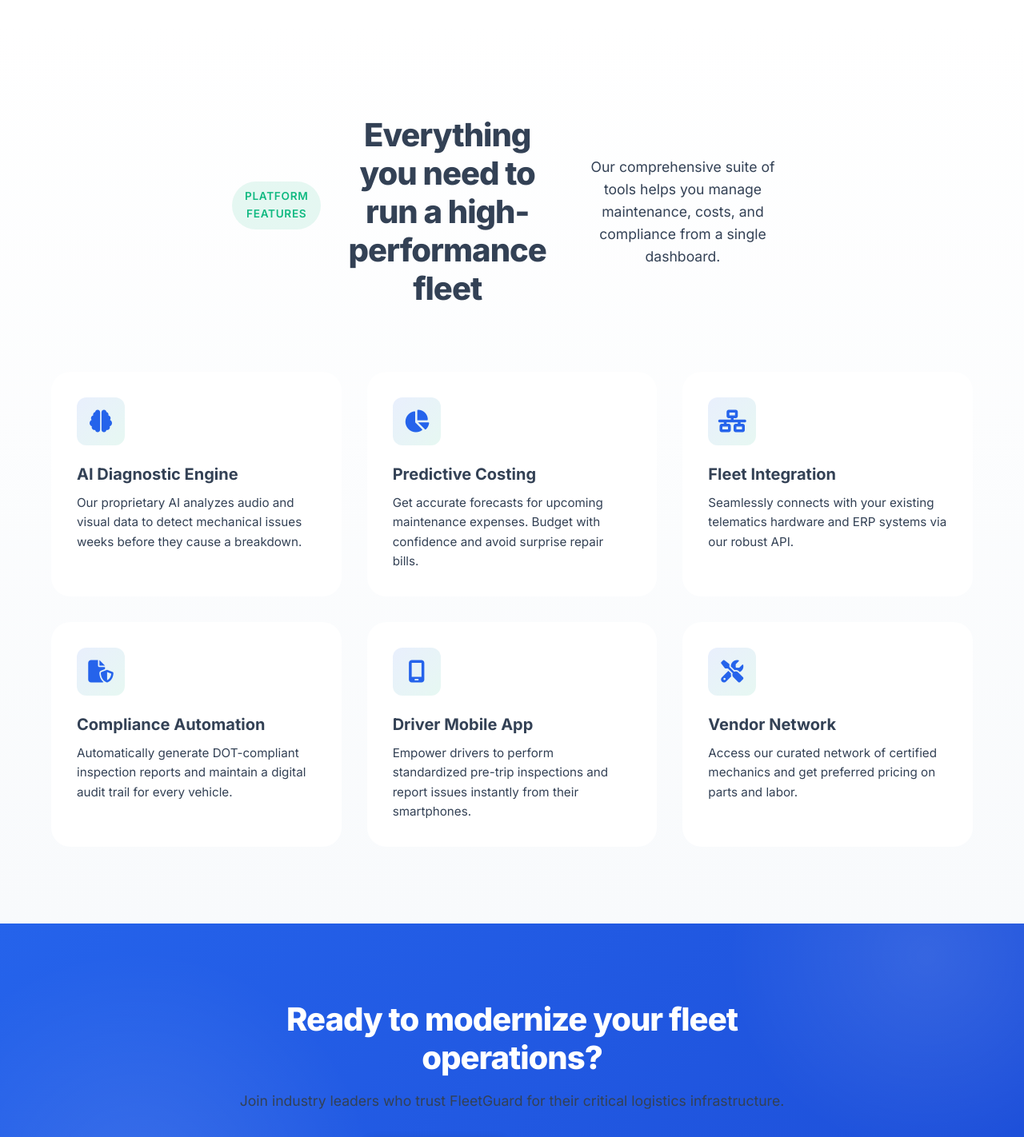
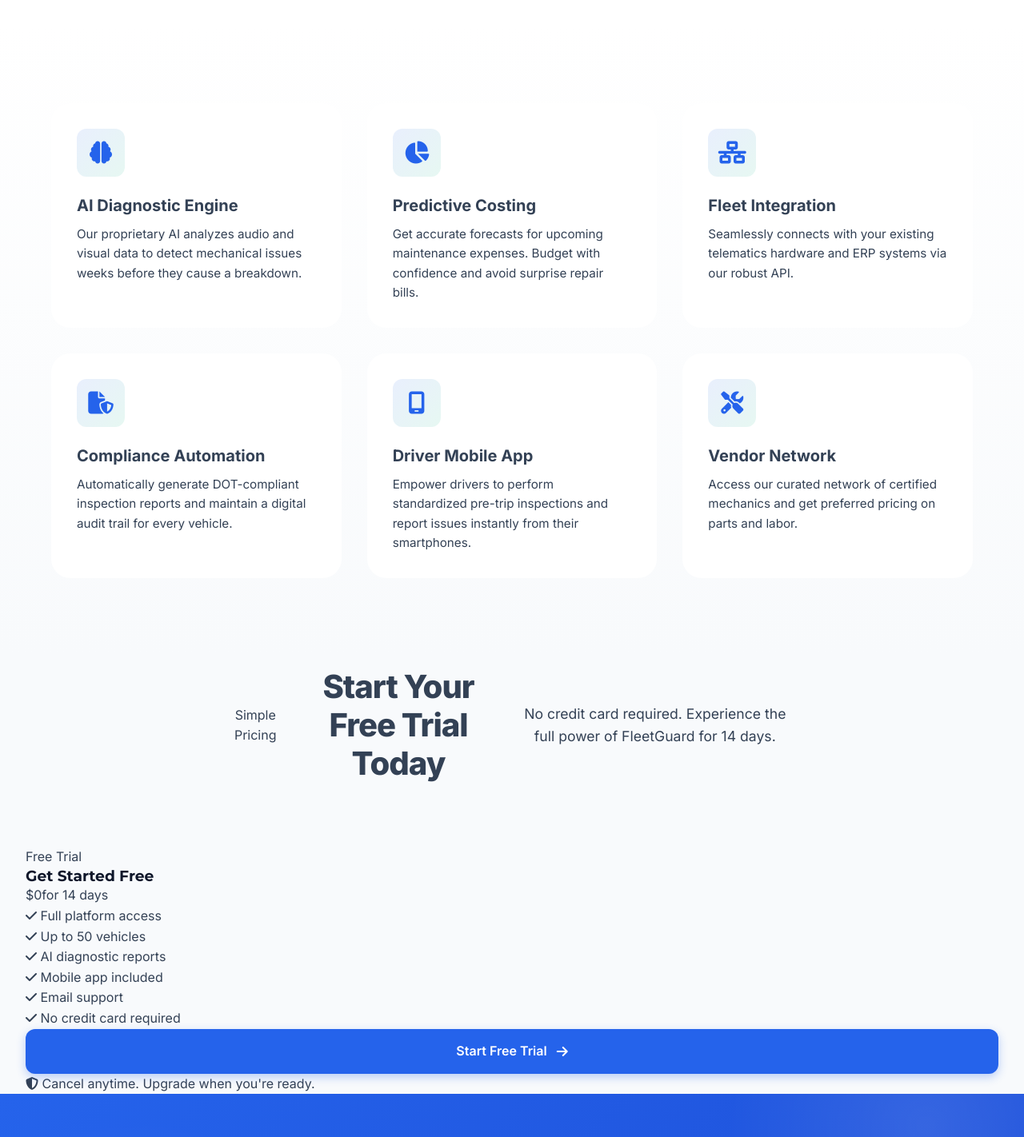
Before and after one commit to SoumyaEXE/FleetGuard, a Next.js app: page / in a window 1280 px wide. Shown: the part 1060-2482 px from the top of the page at 80% size. Built offline with nearby package versions, Linux system fonts and the light colour scheme.

Commit message:
Add pricing section and remove features section
Removed the features section and added a new pricing section with details about the free trial and its features.

```diff
--- a/app/page.js
+++ b/app/page.js
@@ -132,16 +132,6 @@ export default function Home() {
       {/* Features Section */}
       <section id="features" className="features">
         <div className="container">
-          <div className="section-title">
-            <span className="badge badge-green" style={{ marginBottom: '1rem' }}>
-              Platform Features
-            </span>
-            <h2>Everything you need to run a high-performance fleet</h2>
-            <p>
-              Our comprehensive suite of tools helps you manage maintenance, costs, and compliance from a single dashboard.
-            </p>
-          </div>
-
           <div className="feature-grid">
             <div className="feature-card">
               <div className="icon-box">
@@ -197,11 +187,48 @@ export default function Home() {
         </div>
       </section>
 
+      {/* Pricing Section */}
+      <section id="pricing" className="pricing-section">
+        <div className="container">
+          <div className="section-title">
+            <div className="section-subtitle">Simple Pricing</div>
+            <h2>Start Your Free Trial Today</h2>
+            <p className="section-description">
+              No credit card required. Experience the full power of FleetGuard for 14 days.
+            </p>
+          </div>
+          <div className="pricing-card-highlight">
+            <div className="pricing-badge">Free Trial</div>
+            <div className="pricing-header">
+              <h3>Get Started Free</h3>
+              <div className="pricing-price">
+                <span className="price-amount">$0</span>
+                <span className="price-period">for 14 days</span>
+              </div>
+            </div>
+            <ul className="pricing-features">
+              <li><i className="fa-solid fa-check"></i> Full platform access</li>
+              <li><i className="fa-solid fa-check"></i> Up to 50 vehicles</li>
+              <li><i className="fa-solid fa-check"></i> AI diagnostic reports</li>
+              <li><i className="fa-solid fa-check"></i> Mobile app included</li>
+              <li><i className="fa-solid fa-check"></i> Email support</li>
+              <li><i className="fa-solid fa-check"></i> No credit card required</li>
+            </ul>
+            <Link href="/login" className="btn btn-primary btn-full">
+              Start Free Trial <i className="fa-solid fa-arrow-right"></i>
+            </Link>
+            <p className="pricing-note">
+              <i className="fa-solid fa-shield-halved"></i> Cancel anytime. Upgrade when you're ready.
+            </p>
+          </div>
+        </div>
+      </section>
+
       {/* CTA Section */}
       <section className="cta-section">
         <div className="container cta-box">
           <h2>Ready to modernize your fleet operations?</h2>
-          <p style={{ marginBottom: '2rem', color: 'var(--text-main)' }}>
+          <p style={{ marginBottom: '2rem', color: '#ffffff' }}>
             Join industry leaders who trust FleetGuard for their critical logistics infrastructure.
           </p>
           <div style={{ display: 'flex', gap: '1rem', justifyContent: 'center' }}>
```
